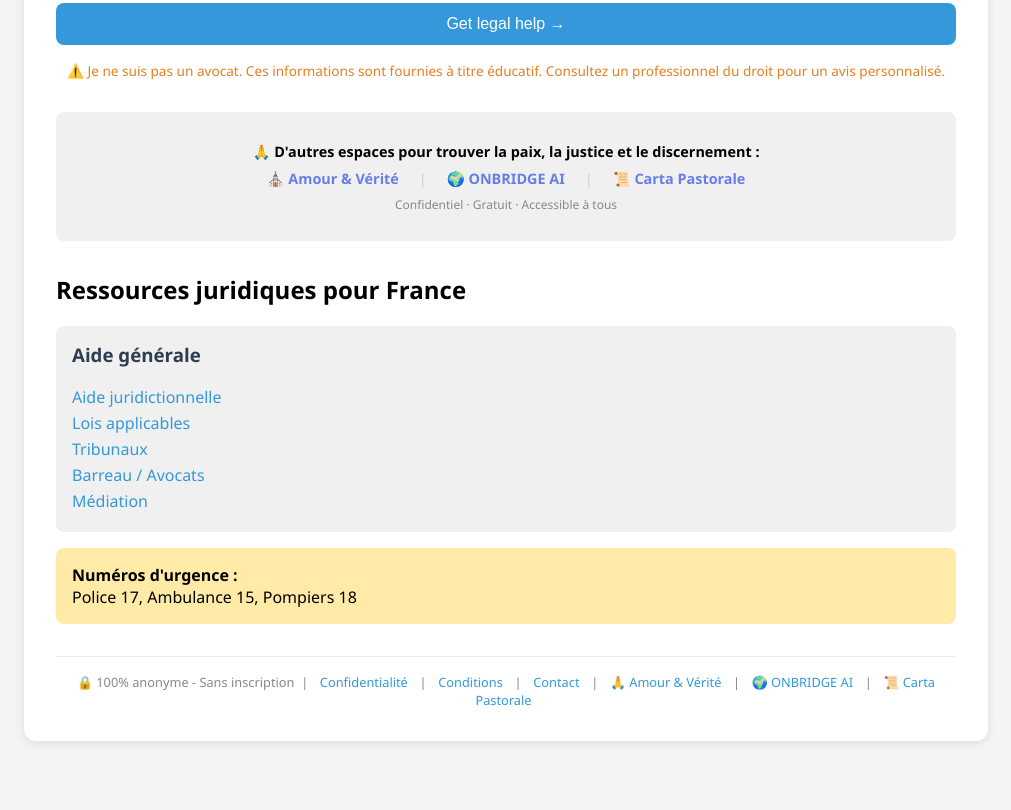
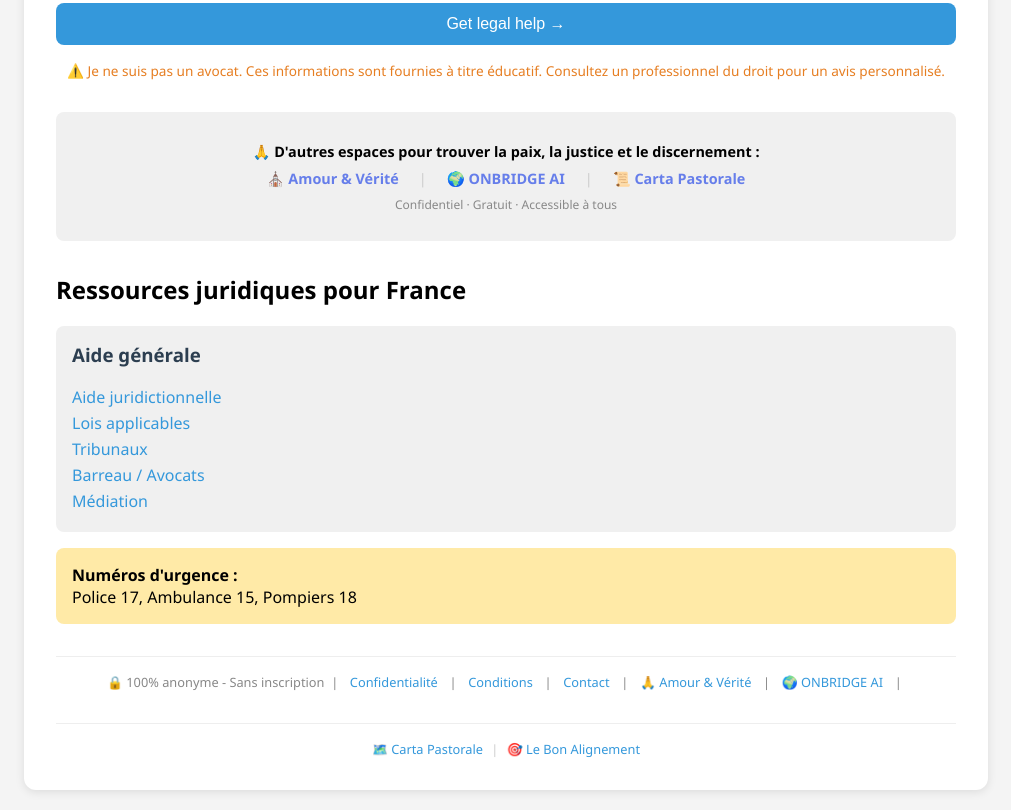
Before and after one commit to justice-aide-ca/justice-ai-anonyme, a website: page public/index.html in a window 1280 px wide. Shown: the part 1284-2094 px from the top of the page, without its empty margins (134-1145 px from the left). Before the commit the page ends 2045 px from the top, so only its background shows below. Drawn offline with Linux system fonts and the light colour scheme; no server answers.

Commit message:
Ajout des liens vers Carta Pastorale et Le Bon Alignement

```diff
--- a/public/index.html
+++ b/public/index.html
@@ -154,7 +154,11 @@
                 <a href="/contact" id="footerContact">Contact</a> &nbsp;|&nbsp;
                 <a href="https://amour-et-verite-app.netlify.app/" target="_blank">🙏 Amour & Vérité</a> &nbsp;|&nbsp;
                 <a href="https://bridge-your-project.lovable.app/" target="_blank">🌍 ONBRIDGE AI</a> &nbsp;|&nbsp;
-                <a href="https://carta-pastorale.netlify.app/" target="_blank">📜 Carta Pastorale</a>
+                <div class="footer">
+    <!-- Vos liens existants -->
+    <a href="https://carta-pastorale.netlify.app/" target="_blank">🗺️ Carta Pastorale</a>
+    <span style="color:#ccc;">|</span>
+    <a href="https://le-bon-alignement.netlify.app/" target="_blank">🎯 Le Bon Alignement</a>
             </div>
         </div>
     </div>
```
